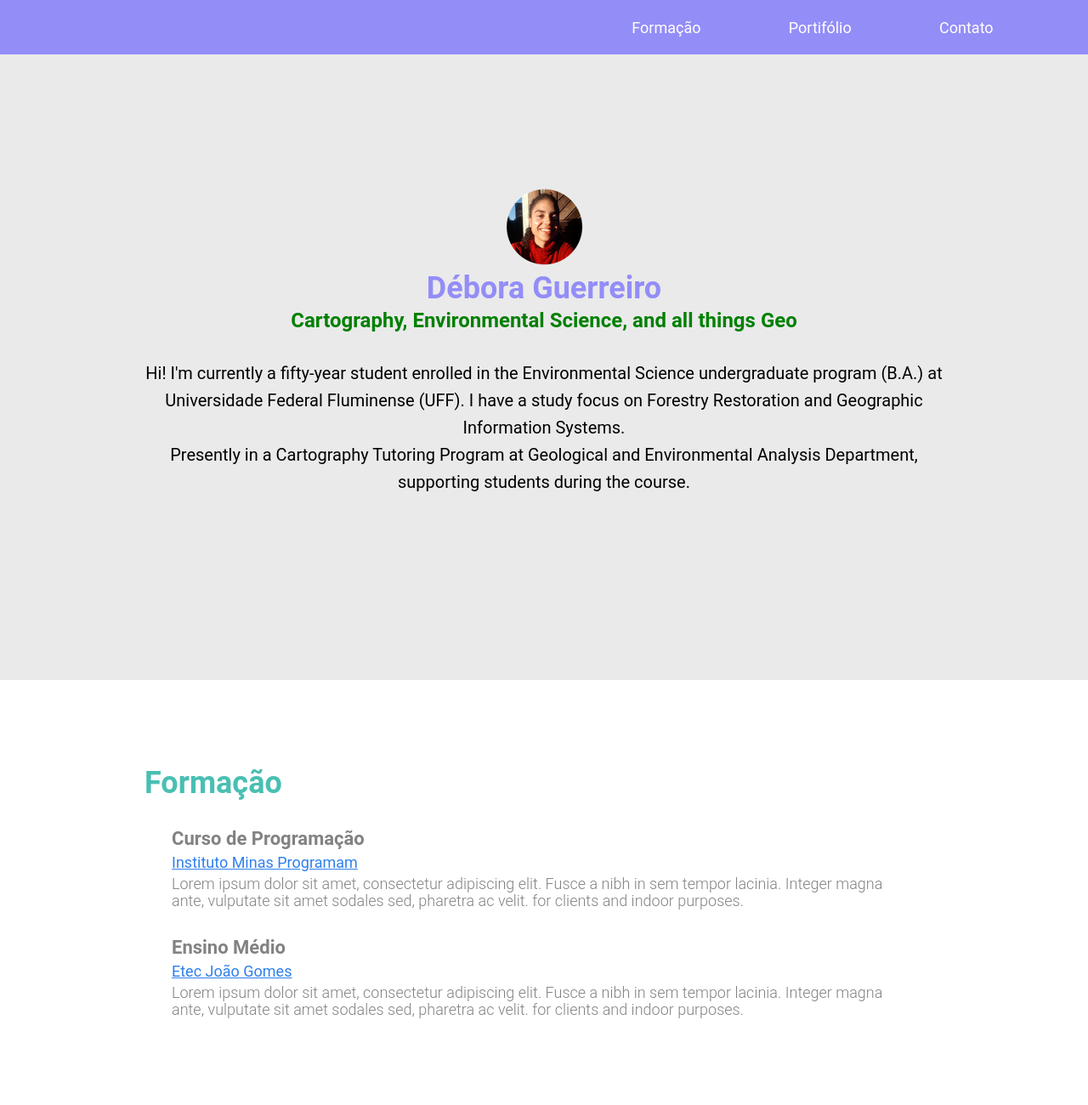
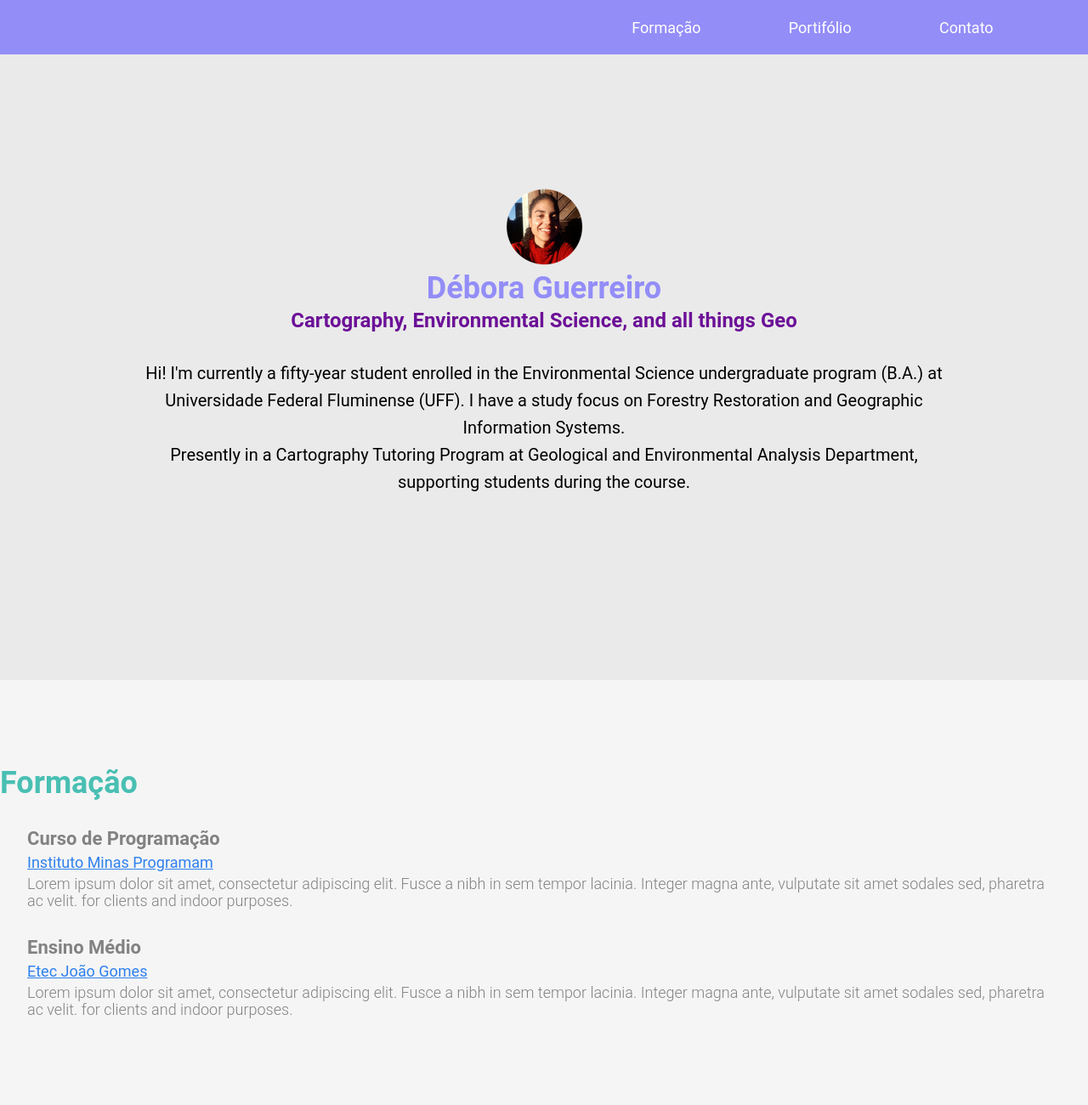
Before and after one commit to degos-tree/portifolio_netlify, a plain HTML site: page site/index.html in a window 1280 px wide. Shown: the top 1300 px of the page at 85% size. Drawn offline with Linux system fonts and the light colour scheme.

Commit message:
iss-formacao

```diff
--- a/site/index.css
+++ b/site/index.css
@@ -91,8 +91,14 @@ li {
 }
 
 .profissao {
-    color: green;
+    color: rgb(108, 16, 151);
     height: 60px;
+}
+
+.wrapper-formacao {
+    background-color:whitesmoke;
+    display: flex;
+    flex-direction: column;
 }
 
 .topico-principal {
--- a/site/index.html
+++ b/site/index.html
@@ -58,8 +58,8 @@
         <!--BLOCO FORMAÇÃO-->
         <!--SEGUNDA SECTION-->
 
-            <section>
-                <article id="formacao" class="container article-lista">
+            <section class="wrapper-formacao">
+                <article id="formacao" class="article-lista">
                     <div>
                         <h3 class="topico-principal">Formação</h3>
                     </div>
@@ -88,7 +88,7 @@
             <section class="wrapper-portifolio">
                 <article id="portfolio" class="article-lista">
                     <div>
-                        <h3 class="topico-principal">Portifólio</h3>
+                        <h3 class="topico-principal"> Portifólio</h3>
                     </div>
                     <div class="lista-item">
                         <ul>
@@ -126,11 +126,11 @@
                 <ul id="contato" class="lista-footer">
 
                         <li><i class="fas fa-envelope-open-text estilo-icon"></i>
-                        <a href="mailto:debora_guerreiro@outlook.com" target='_blank' class="links">debora_guerreiro@outlook.com</a>.<br></li>
+                        <a href="mailto:debora_guerreiro@outlook.com" target='_blank' class="links">debora_guerreiro@outlook.com</a><br></li>
                         <li><i class="fab fa-linkedin-in estilo-icon"></i>
-                        <a href="https://www.linkedin.com/in/deboraguerreirosilva/" target='_blank' class="links">Débora Guerreiro</a>.<br></li>
+                        <a href="https://www.linkedin.com/in/deboraguerreirosilva/" target='_blank' class="links">Débora Guerreiro</a><br></li>
                         <li><i class="fab fa-github estilo-icon"></i>
-                        <a href="https://github.com/degos-tree" target="_blank" class="links">degos-tree</a>.<br></li>
+                        <a href="https://github.com/degos-tree" target="_blank" class="links">degos-tree</a><br></li>
                 </ul>
             </div>
         </footer>
```
Also changed, not shown: index.html (+4 -4 lines).
